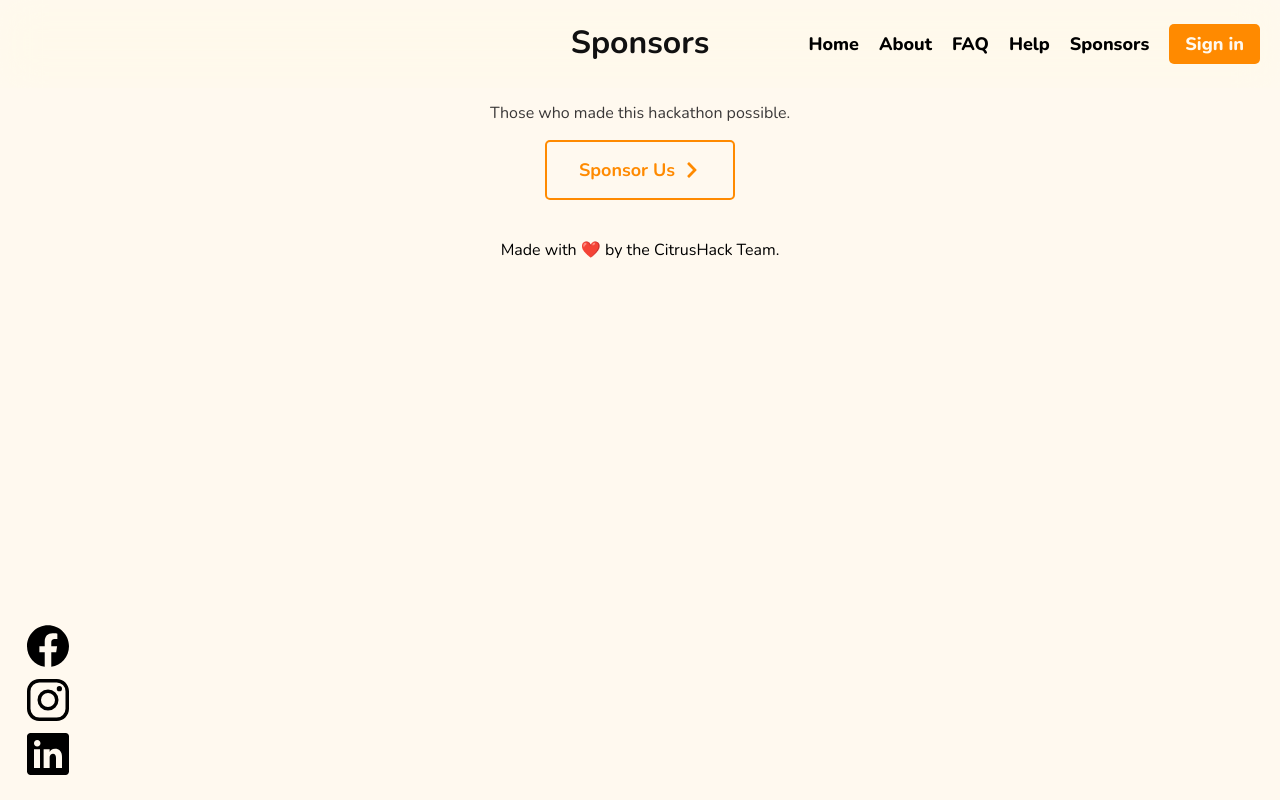
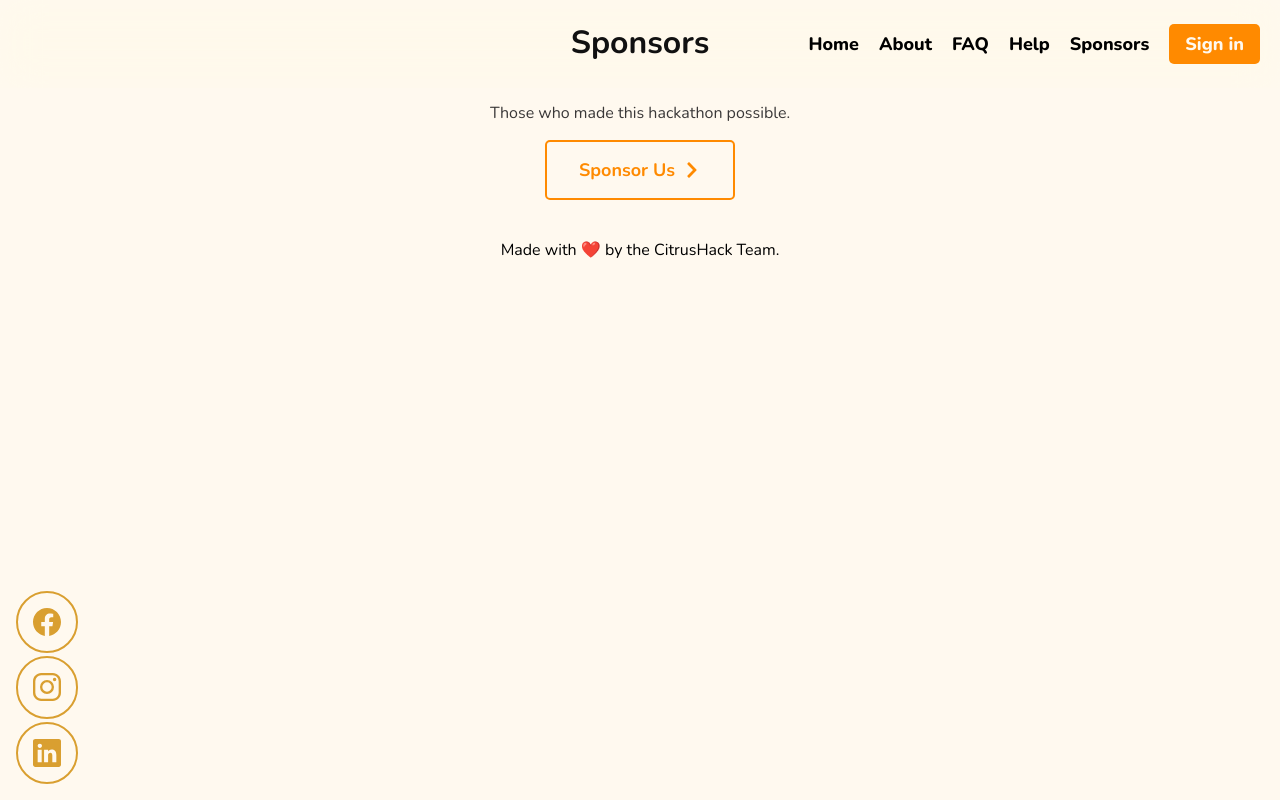
Before and after one commit to citrushack/cutiehack2021, a Next.js app: page /sponsors in a window 1280 px wide. Built offline with nearby package versions, Linux system fonts and the light colour scheme; no server answers.

Commit message:
Style socials

```diff
--- a/components/Socials.js
+++ b/components/Socials.js
@@ -1,27 +1,30 @@
 import React from 'react'
+import { motion } from 'framer-motion'
 import { IoLogoFacebook, IoLogoInstagram, IoLogoLinkedin } from 'react-icons/io5'
 
-import styles from '../styles/Index.module.css'
 import socialsStyles from '../styles/Socials.module.css'
 
 export default function Socials() {
   return (
-    <div className={socialsStyles.wrapper}>
+    <div className={socialsStyles.stack}>
       <a href="https://www.facebook.com/cutiehack/">
-        <div className={styles.textIconWrapper}>
-          <IoLogoFacebook className={styles.icon} />
-        </div>
+        <motion.div whileHover={{ width: 300 }} className={socialsStyles.wrapper}>
+          <div><IoLogoFacebook className={socialsStyles.icon} /></div>
+          <div className={socialsStyles.caption}>Check out our Facebook!</div>
+        </motion.div>
       </a>
 
       <a href="https://www.instagram.com/cutiehack_ucr/">
-        <div className={styles.textIconWrapper}>
-          <IoLogoInstagram className={styles.icon} />
-        </div>
+        <motion.div whileHover={{ width: 305 }} className={socialsStyles.wrapper}>
+          <div><IoLogoInstagram className={socialsStyles.icon} /></div>
+          <div className={socialsStyles.caption}>Check out our Instagram!</div>
+        </motion.div>
       </a>
       <a href="https://www.linkedin.com/company/17907222/admin/">
-        <div className={styles.textIconWrapper}>
-          <IoLogoLinkedin className={styles.icon} />
-        </div>
+        <motion.div whileHover={{ width: 290 }} className={socialsStyles.wrapper}>
+          <div><IoLogoLinkedin className={socialsStyles.icon} /></div>
+          <div className={socialsStyles.caption}>Check out our LinkedIn!</div>
+        </motion.div>
       </a>
     </div>
   )
--- a/styles/Index.module.css
+++ b/styles/Index.module.css
@@ -86,16 +86,6 @@
   margin: 0 2rem;
   z-index: 2;
 }
-.icon {
-  font-size: 3rem;
-  line-height: 1.5;
-  margin: 0 0.5rem;
-  transition: color 200ms ease-in-out;
-}
-
-.icon:hover {
-  color: var(--brand-light);
-}
 
 .actionwrapper {
   display: flex;
--- a/styles/Socials.module.css
+++ b/styles/Socials.module.css
@@ -1,6 +1,44 @@
-.wrapper {
+.stack {
   position: fixed;
   left: 1rem;
   bottom: 1rem;
   z-index: 10;
 }
+
+.wrapper {
+  display: flex;
+  vertical-align: middle;
+  width: 3.9rem;
+  margin-top: 0.2rem;
+  padding: 0.8rem;
+  border: 2px solid var(--brand-light);
+  border-radius: 10rem;
+  background: #fff9ef;
+  color: var(--brand-light);
+  overflow: hidden;
+  transition: color 200ms ease-in-out;
+  transition: background 200ms ease-in-out;
+}
+
+.wrapper:hover {
+  color: var(--bg);
+  background: var(--brand-light);
+  transition: color 200ms ease-in-out;
+  transition: background 200ms ease-in-out;
+}
+
+.wrapper div {
+  display: flex;
+  vertical-align: middle;
+}
+
+.icon {
+  font-size: 2rem;
+}
+
+.caption {
+  margin-left: 1rem;
+  font-size: 1.2rem;
+  line-height: 1.7;
+  white-space: nowrap;
+}
```
